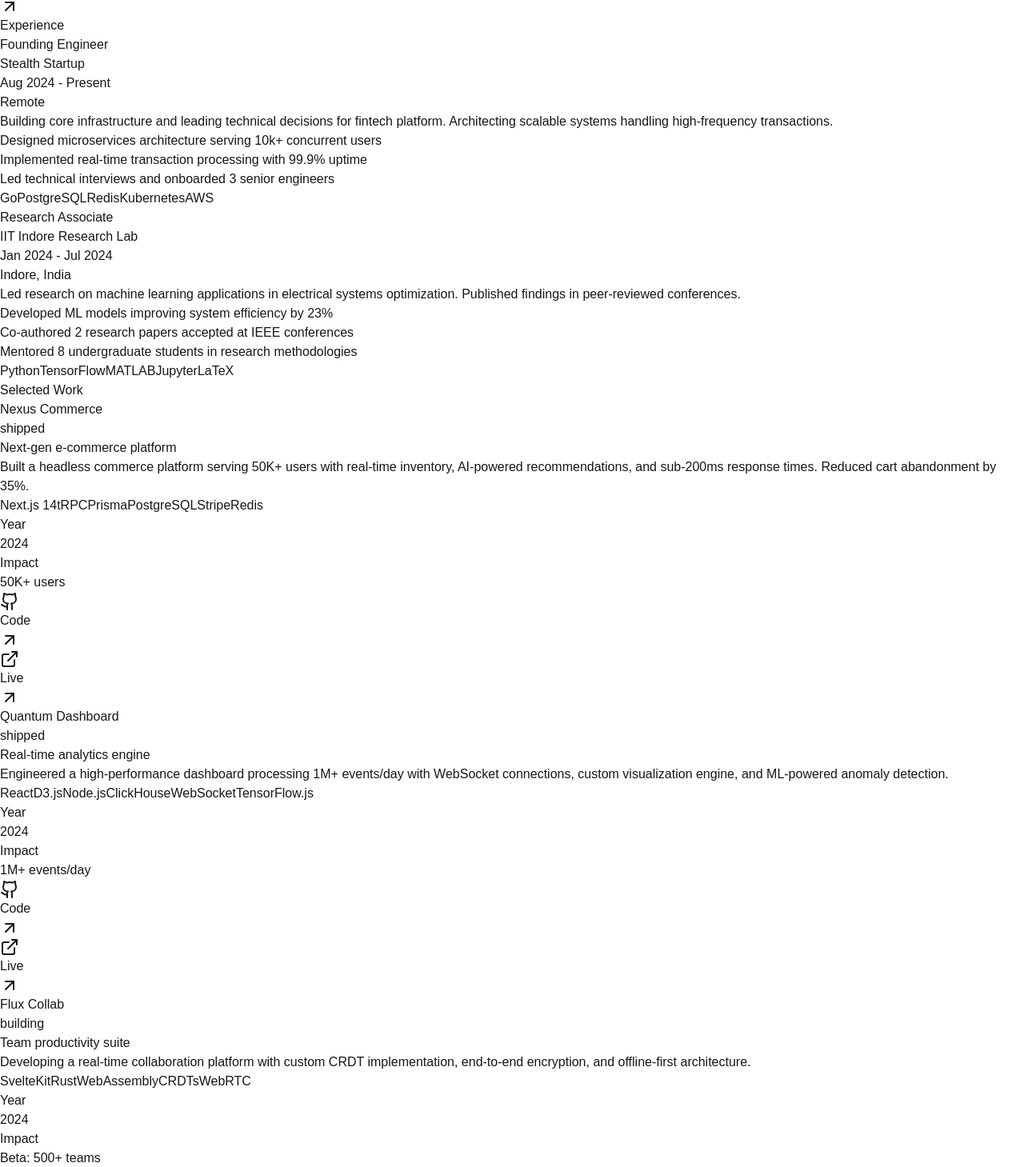
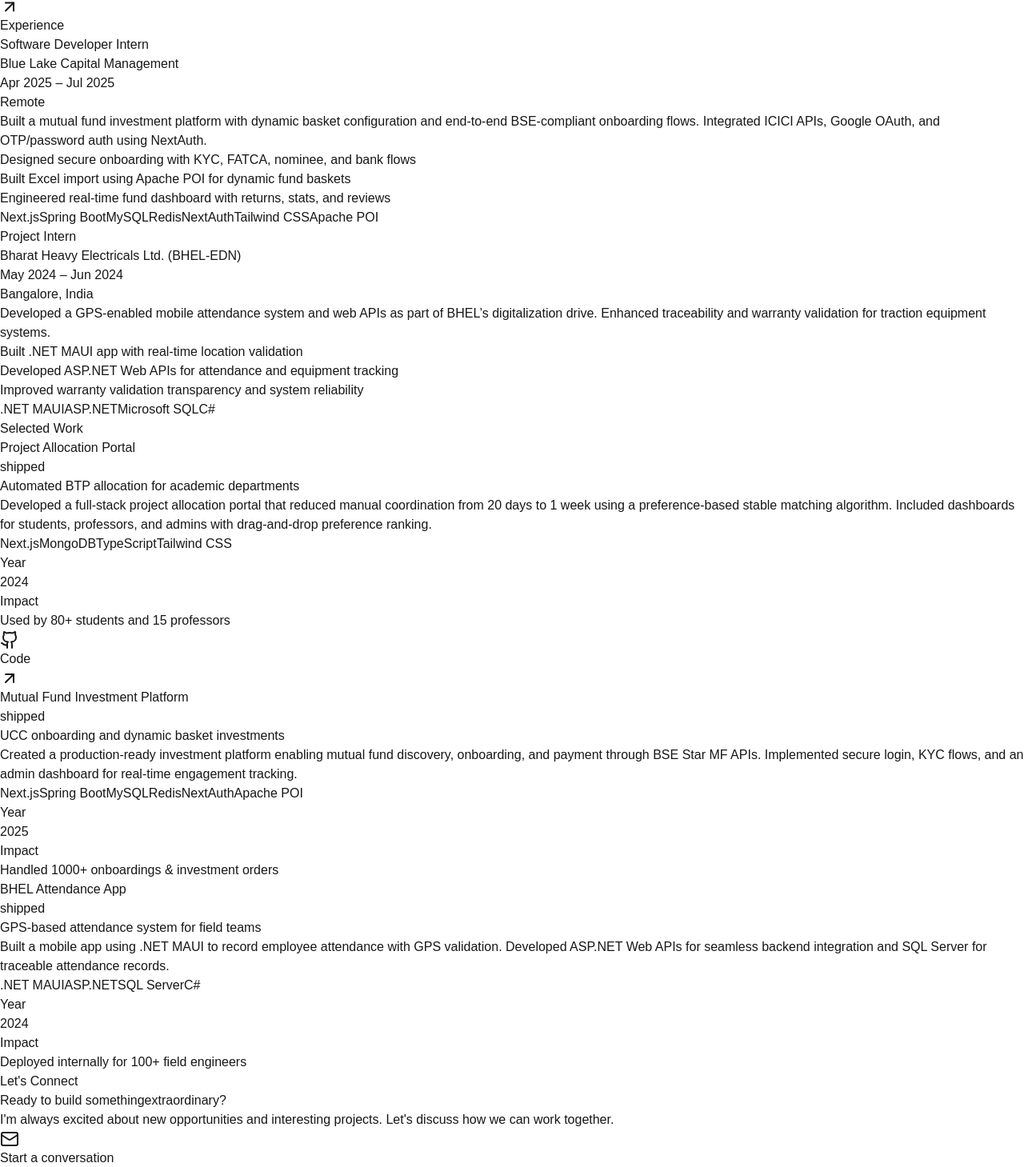
Before and after one commit to Shuffled720/portfolio, a Next.js app: page / in a window 1280 px wide. Shown: the part 556-2015 px from the top of the page at 80% size. Built offline with nearby package versions, Linux system fonts and the light colour scheme.

Commit message:
udpates projects

```diff
--- a/src/app/page.tsx
+++ b/src/app/page.tsx
@@ -105,60 +105,45 @@
 
   const projects: Project[] = [
     {
-      id: "nexus",
-      title: "Nexus Commerce",
-      subtitle: "Next-gen e-commerce platform",
+      id: "btp-portal",
+      title: "Project Allocation Portal",
+      subtitle: "Automated BTP allocation for academic departments",
       description:
-        "Built a headless commerce platform serving 50K+ users with real-time inventory, AI-powered recommendations, and sub-200ms response times. Reduced cart abandonment by 35%.",
-      tech: ["Next.js 14", "tRPC", "Prisma", "PostgreSQL", "Stripe", "Redis"],
-      github: "https://github.com/vishalkumar/nexus",
-      live: "https://nexus-commerce.dev",
+        "Developed a full-stack project allocation portal that reduced manual coordination from 20 days to 1 week using a preference-based stable matching algorithm. Included dashboards for students, professors, and admins with drag-and-drop preference ranking.",
+      tech: ["Next.js", "MongoDB", "TypeScript", "Tailwind CSS"],
+      github: "https://github.com/Shuffled720/btp-portal",
       status: "shipped",
       year: "2024",
-      impact: "50K+ users",
+      impact: "Used by 80+ students and 15 professors",
     },
     {
-      id: "quantum",
-      title: "Quantum Dashboard",
-      subtitle: "Real-time analytics engine",
+      id: "fund-platform",
+      title: "Mutual Fund Investment Platform",
+      subtitle: "UCC onboarding and dynamic basket investments",
       description:
-        "Engineered a high-performance dashboard processing 1M+ events/day with WebSocket connections, custom visualization engine, and ML-powered anomaly detection.",
+        "Created a production-ready investment platform enabling mutual fund discovery, onboarding, and payment through BSE Star MF APIs. Implemented secure login, KYC flows, and an admin dashboard for real-time engagement tracking.",
       tech: [
-        "React",
-        "D3.js",
-        "Node.js",
-        "ClickHouse",
-        "WebSocket",
-        "TensorFlow.js",
+        "Next.js",
+        "Spring Boot",
+        "MySQL",
+        "Redis",
+        "NextAuth",
+        "Apache POI",
       ],
-      github: "https://github.com/vishalkumar/quantum",
-      live: "https://quantum.vishalkumar.dev",
+      status: "shipped",
+      year: "2025",
+      impact: "Handled 1000+ onboardings & investment orders",
+    },
+    {
+      id: "bhel-attendance",
+      title: "BHEL Attendance App",
+      subtitle: "GPS-based attendance system for field teams",
+      description:
+        "Built a mobile app using .NET MAUI to record employee attendance with GPS validation. Developed ASP.NET Web APIs for seamless backend integration and SQL Server for traceable attendance records.",
+      tech: [".NET MAUI", "ASP.NET", "SQL Server", "C#"],
       status: "shipped",
       year: "2024",
-      impact: "1M+ events/day",
-    },
-    {
-      id: "flux",
-      title: "Flux Collab",
-      subtitle: "Team productivity suite",
-      description:
-        "Developing a real-time collaboration platform with custom CRDT implementation, end-to-end encryption, and offline-first architecture.",
-      tech: ["SvelteKit", "Rust", "WebAssembly", "CRDTs", "WebRTC"],
-      github: "https://github.com/vishalkumar/flux",
-      status: "building",
-      year: "2024",
-      impact: "Beta: 500+ teams",
-    },
-    {
-      id: "neural",
-      title: "Neural Search",
-      subtitle: "AI-powered search engine",
-      description:
-        "Experimenting with vector embeddings and semantic search. Building a search engine that understands context and intent beyond keywords.",
-      tech: ["Python", "FastAPI", "Qdrant", "Transformers", "FAISS"],
-      status: "concept",
-      year: "2024",
-      impact: "Research phase",
+      impact: "Deployed internally for 100+ field engineers",
     },
   ];
 
@@ -171,32 +156,40 @@
 
   const workExperience = [
     {
-      company: "Stealth Startup",
-      role: "Founding Engineer",
-      duration: "Aug 2024 - Present",
+      company: "Blue Lake Capital Management",
+      role: "Software Developer Intern",
+      duration: "Apr 2025 – Jul 2025",
       location: "Remote",
       description:
-        "Building core infrastructure and leading technical decisions for fintech platform. Architecting scalable systems handling high-frequency transactions.",
+        "Built a mutual fund investment platform with dynamic basket configuration and end-to-end BSE-compliant onboarding flows. Integrated ICICI APIs, Google OAuth, and OTP/password auth using NextAuth.",
       achievements: [
-        "Designed microservices architecture serving 10k+ concurrent users",
-        "Implemented real-time transaction processing with 99.9% uptime",
-        "Led technical interviews and onboarded 3 senior engineers",
+        "Designed secure onboarding with KYC, FATCA, nominee, and bank flows",
+        "Built Excel import using Apache POI for dynamic fund baskets",
+        "Engineered real-time fund dashboard with returns, stats, and reviews",
       ],
-      tech: ["Go", "PostgreSQL", "Redis", "Kubernetes", "AWS"],
+      tech: [
+        "Next.js",
+        "Spring Boot",
+        "MySQL",
+        "Redis",
+        "NextAuth",
+        "Tailwind CSS",
+        "Apache POI",
+      ],
     },
     {
-      company: "IIT Indore Research Lab",
-      role: "Research Associate",
-      duration: "Jan 2024 - Jul 2024",
-      location: "Indore, India",
+      company: "Bharat Heavy Electricals Ltd. (BHEL-EDN)",
+      role: "Project Intern",
+      duration: "May 2024 – Jun 2024",
+      location: "Bangalore, India",
       description:
-        "Led research on machine learning applications in electrical systems optimization. Published findings in peer-reviewed conferences.",
+        "Developed a GPS-enabled mobile attendance system and web APIs as part of BHEL’s digitalization drive. Enhanced traceability and warranty validation for traction equipment systems.",
       achievements: [
-        "Developed ML models improving system efficiency by 23%",
-        "Co-authored 2 research papers accepted at IEEE conferences",
-        "Mentored 8 undergraduate students in research methodologies",
+        "Built .NET MAUI app with real-time location validation",
+        "Developed ASP.NET Web APIs for attendance and equipment tracking",
+        "Improved warranty validation transparency and system reliability",
       ],
-      tech: ["Python", "TensorFlow", "MATLAB", "Jupyter", "LaTeX"],
+      tech: [".NET MAUI", "ASP.NET", "Microsoft SQL", "C#"],
     },
   ];
 
```
